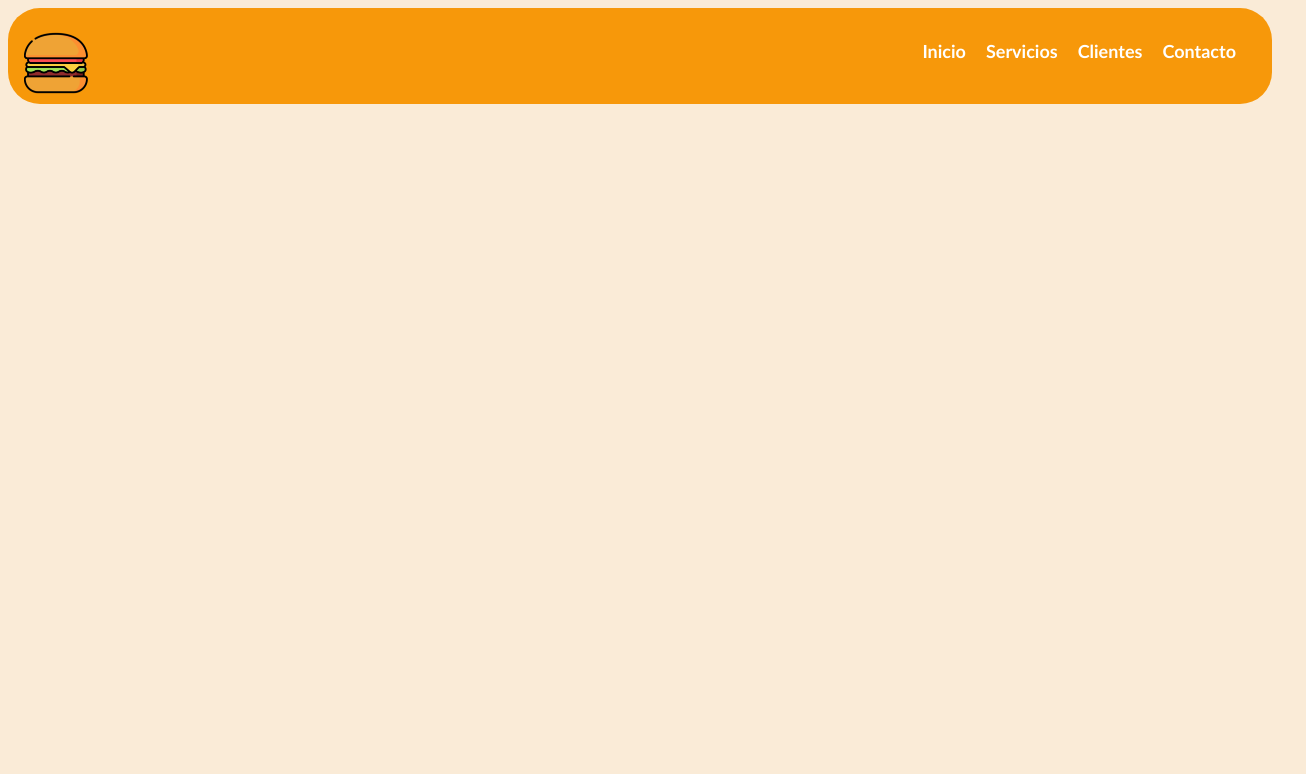
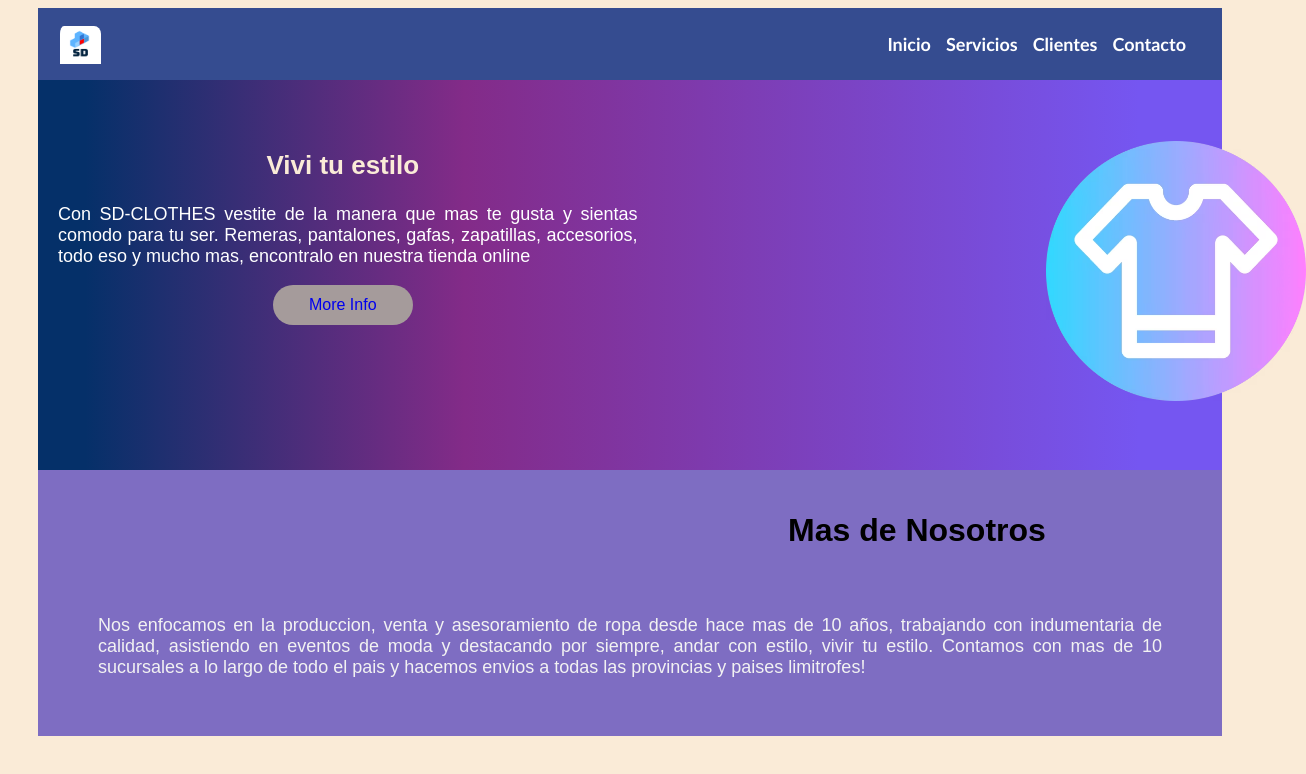
Before and after one commit to SantiagoDiego/landing-page-e2nuc, a plain HTML site: page index.html in a window 1280 px wide. Shown: the whole page, 1306 px wide, since content can reach past the window. Drawn offline with Linux system fonts and the light colour scheme.

Commit message:
actualizoE3

```diff
--- a/index.html
+++ b/index.html
@@ -11,7 +11,7 @@
     <header>
         <nav>
           <div class="logo">
-            <img src="./BURGER.png" alt="Logo" class="imag">
+            <img src="./logo.png" alt="Logo" class="imag">
           </div>
           <br>
           <ul class="menu">
@@ -22,5 +22,31 @@
           </ul>
         </nav>
       </header>
+
+<main>
+  <section id="hero">
+  <div class="hero-info">
+    <h1>Vivi tu estilo</h1>
+    <p> Con SD-CLOTHES vestite de la manera que mas te gusta y sientas comodo para tu ser. Remeras, pantalones, gafas, zapatillas, accesorios, todo eso y mucho mas, encontralo en nuestra tienda online</p>
+    <a href="#">More Info</a>
+    <div class="logoropa">
+      <img class="ropa" src="./camisa_318-873764.avif" alt="" title="fotoropa">
+    </div>
+</div>
+</section>
+
+
+<section id="hero-about">
+  <div class="hero-about-info">
+  <h3> Mas de Nosotros </h3>
+  <div class="hero-about-container">
+      <p>Nos enfocamos en la produccion, venta y asesoramiento de ropa desde hace mas de 10 años, trabajando con indumentaria de calidad, asistiendo en eventos de moda y destacando por siempre, andar con estilo, vivir tu estilo. Contamos con mas de 10 sucursales a lo largo de todo el pais y hacemos envios a todas las provincias y paises limitrofes! </p>
+  </div>
+</div>
+</section>
+
+
+</main>
+
 </body>
 </html>
--- a/style.css
+++ b/style.css
@@ -1,12 +1,25 @@
+* {
+box-sizing: border-box;
+
+}
+
 body {
   background-color: antiquewhite;
+  font-family: sans-serif;
+  display: block;
+  padding-left: 30px;
+    padding-right: 50px
+
 }
 
+
 header {
-    background-color: rgb(247, 152, 10);
+    background-color: rgb(53, 76, 144);
     padding: 1em;
     height: 4rem;
-    border-radius: 2em;
+   display: table;
+   width: 100%;
+
   }
 
   nav {
@@ -17,30 +30,197 @@ header {
   }
 
   .logo {
-    width: 50px;
+    width: 40px;
     height: 40px;
+
   }
 
   .menu {
+    width: ;
+    margin: 0 auto;
     list-style: none;
     display: flex;
+    margin-right: 5px;
+
   }
 
   .menu li {
-    margin-right: 20px;
+    margin-right: 10px;
   }
 
   .menu li a {
-    color: white;
+    color: rgb(255, 255, 255);
     text-decoration: none;
     font-family: 'Gill Sans', 'Gill Sans MT', Calibri, 'Trebuchet MS', sans-serif;
     font-weight: bold;
     font-size: 18px;
+    text-shadow: 4px;
+    display: flex;
+    padding-right: 5px;
+
+
 
   }
 
   .imag {
-    width: 4rem;
-    height: 4em;
+    width: 50px;
+    height: 50px;
+    border-radius: 10px;
+    display: block;
+    padding: 2px 3px 10px 6px;
+  }
+
+main {
+  display: block;
+  justify-content: center;
+}
+
+#hero {
+  display: flex;
+  justify-content: space-between;
+  align-items: center;
+
+  background: rgb(5,48,105);
+  background: linear-gradient(90deg, rgba(5,48,105,1) 4%, rgba(131,43,136,1) 36%, rgba(117,86,241,1) 93%);
+
+  border: 1px solid var(--border-grey);
+  width: 100%;
+  padding-top: 60px;
+  padding-bottom: 40px;
+  padding-left: 5px;
+
+}
+
+
+  .button:hover {
+    background-color: #f2f2f2;
+  }
+
+
+  .hero-info {
+    display: flex;
+    flex-direction: column;
+    align-items: center;
+    justify-content: center;
+    width: 50%;
+    margin: 5px;
+
+
+
+}
+
+.hero-info h1 {
+  font-size: 26px;
+  text-align: left;
+  font-weight: 600;
+  margin: 5px;
+  color: antiquewhite;
+}
+
+.hero-info p {
+  font-size: 18px;
+  font-weight: 200;
+  text-align: justify;
+  padding-left: 10px;
+color: rgb(255, 255, 255);
+
+}
+
+  .p {
+    display: block;
+    margin-block-start: 1em;
+    margin-block-end: 1em;
+    margin-inline-start: 0px;
+    margin-inline-end: 0px;
+}
+
+.hero-info a {
+  display: flex;
+  justify-content: center;
+  align-items: center;
+  text-decoration: none;
+  text-align: center;
+  background: rgb(165, 155, 155);
+  width: 140px;
+  height: 40px;
+  font-weight: 500;
+  border-radius: 20px;
+}
+
+.logoropa {
+  display: block;
+  height: 100px;
+  width: 100px;
+
+
+}
+
+.logoropa img {
+ margin: -184px -837px -2px  753px;
+}
+
+.ropa {
+  width: 260px;
+}
+
+#hero-about {
+  display: flex;
+  flex-direction: column;
+  justify-content: center;
+  align-items: center;
+  width: 100%;
+  background: #4331b8ac;
+}
+
+.hero-about-info {
+  display: block;
+
+}
+
+#hero-about h3 {
+  font-size: 32px;
+  font-weight: 700;
+  padding-top: 10px;
+  padding-bottom: 16px;
+}
+
+.hero-about-container p {
+  color: #f2f2f2;
+  display: flex;
+    justify-content: center;
+    align-items: center;
+    text-align: center;
+    font-size: 18px;
+    font-weight: 400;
+    padding-bottom: 4px;
+}
+
+h3 {
+  display: block;
+  font-size: 1.17em;
+  margin-block-start: 1em;
+  margin-block-end: 1em;
+  margin-inline-start: 750px;
+  margin-inline-end: 0px;
+  font-weight: bold;
+
+
+}
+
+.hero-about-container {
+  display: flex;
+    justify-content: center;
+    align-items: center;
+    padding: 0px 60px;
+}
+
+.hero-about-container p {
+  display: flex;
+    justify-content: center;
+    align-items: center;
+    text-align: justify;
+    font-size: 18px;
+    font-weight: 400;
+    padding-bottom: 40px;
 
   }
```
Also changed, not shown: BURGER.png (deleted), camisa_318-873764.avif (added), logo.png (added).
